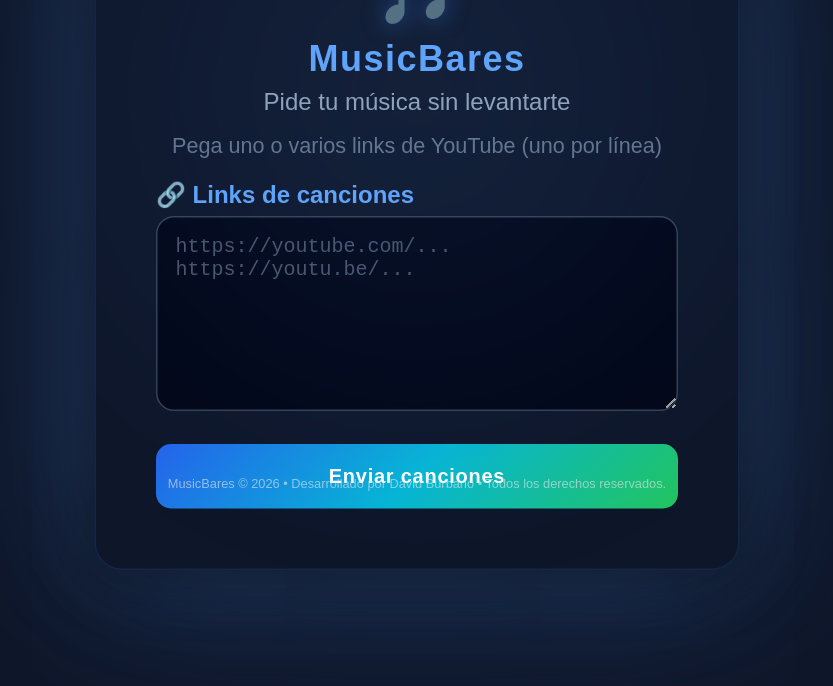
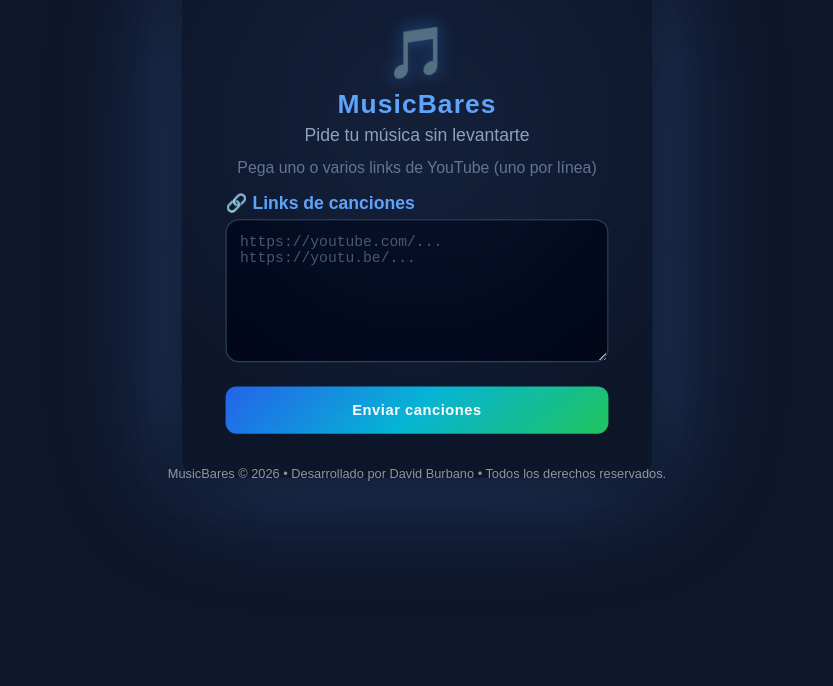
Before and after one commit to davidburbano85/musicbares-frontend, an Angular app: page /mesa/1 in a window 1280 px wide. Shown: the top 686 px of the page, without its empty margins (223-1056 px from the left). Built offline with nearby package versions, Linux system fonts and the light colour scheme.

Commit message:
mejorando style

```diff
--- a/src/app/app.component.scss
+++ b/src/app/app.component.scss
@@ -1,6 +1,6 @@
 /* Footer inferior */
 .footerAll {
-  margin-top: 20px;
+  margin-top: 10px;
   text-align: center;
   font-size: 0.8rem;
   opacity: 0.6;
--- a/src/app/features/mesa/paginas/mesa/mesa.component.scss
+++ b/src/app/features/mesa/paginas/mesa/mesa.component.scss
@@ -190,13 +190,18 @@ button:disabled {
 /* =============================== */
 @media (min-width: 1200px) {
   .tarjeta-mesa {
-    transform: scale(1.5); /* 25% más pequeña */
+    transform: scale(1.1); /* 25% más pequeña */
   }
 }
 
 @media (max-width: 300px) {
-  .tarjeta-mesa {
-   transform: scale(0.75);
+   .tarjeta-mesa {
+    width: 80%;
+    padding: 18px;
+  }
+
+  textarea {
+    min-height: 110px;
   }
 
 
```
